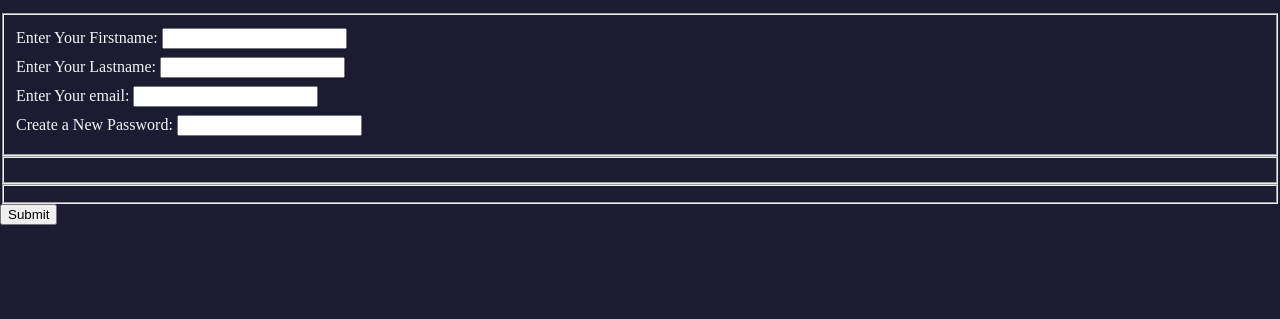
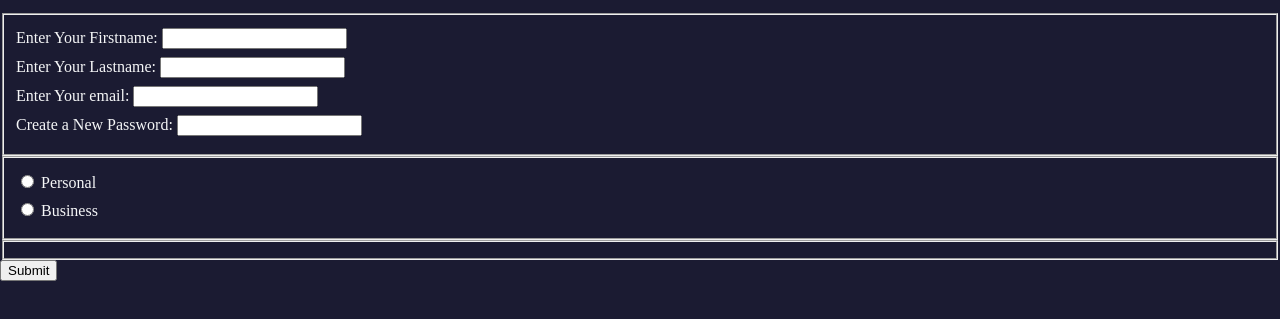
Before and after one commit to Molokwu-Emmanuel/Building-a-Registration-Form, a plain HTML site: page index.html in a window 1280 px wide. Shown: the part 101-420 px from the top of the page. Drawn offline with Linux system fonts and the light colour scheme.

Commit message:
updated index.html

```diff
--- a/index.html
+++ b/index.html
@@ -17,8 +17,12 @@
             <label for="new-password">Create a New Password: <input type="password" id="new-password" pattern="[a-z0-5]{8,}" required></label>
         </fieldset>
         <fieldset>
-            <label></label>
-            <label></label>
+            <label>
+                <input type="radio" name="account-type"> Personal
+            </label>
+            <label>
+                <input type="radio" name="account-type"> Business
+            </label>
         </fieldset>
         <fieldset></fieldset>
         <input type="submit" value="Submit">
```
